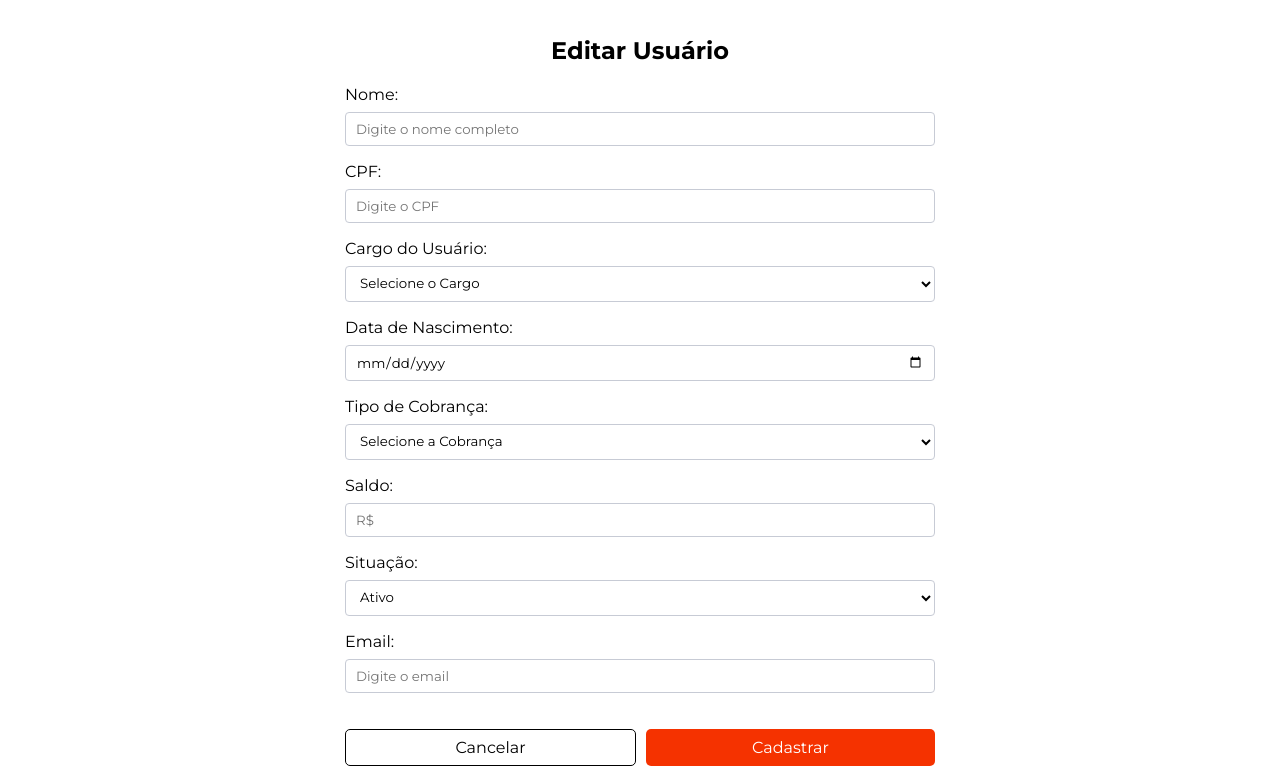
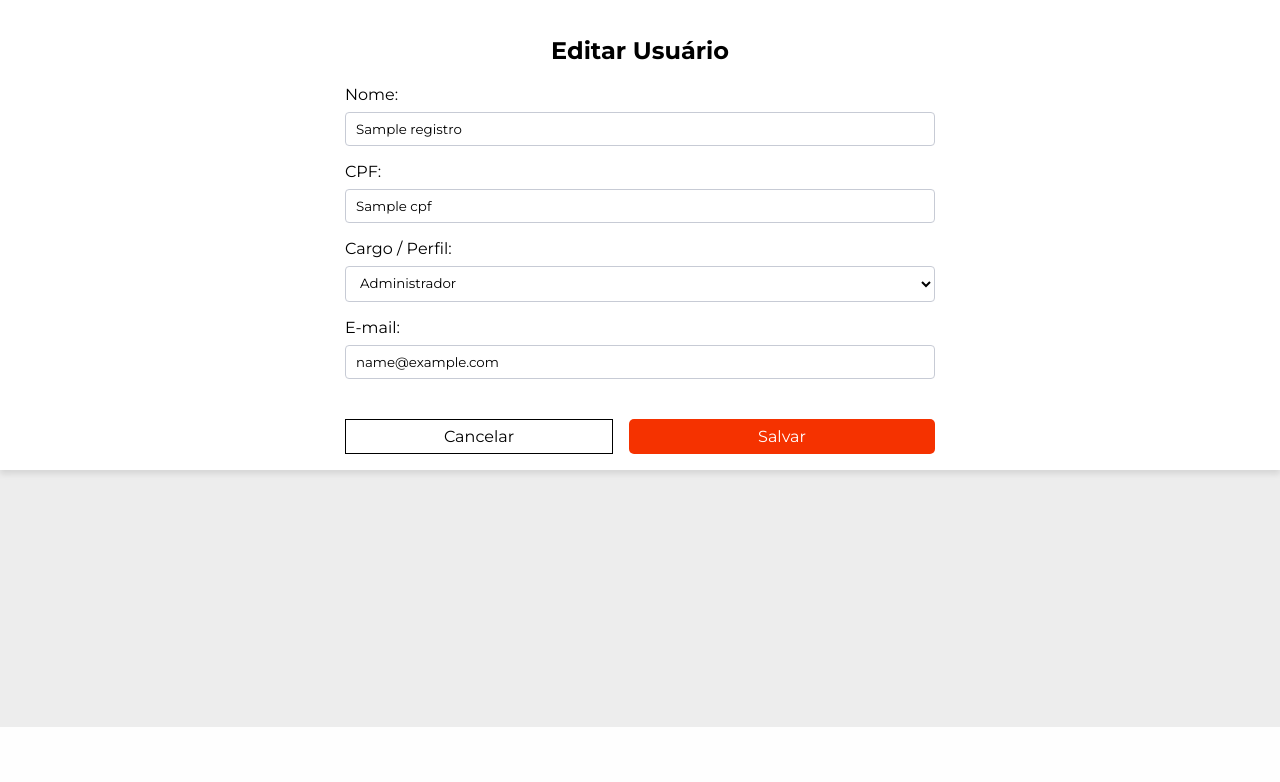
Before and after one commit to minesweepr/Gestao-PROMOS, a Flask app: template app/templates/editar_usuario.html in a window 1280 px wide. Shown: the part 73-855 px from the top of the page. After the commit the page ends 800 px from the top, so only its background shows below. Run offline with Flask 3, Linux system fonts and the light colour scheme; the template is opened without the code that fills it: most values are stand-ins (such as "Sample title", 1, 10 or a date in 2020); parts of the project's set-up code (start-up, migrations or seed data) failed here and were passed over.

Commit message:
feat: ajusta edicao de usuario e enum tipo_aluno

```diff
--- a/app/__init__.py
+++ b/app/__init__.py
@@ -1,4 +1,5 @@
 import os
+from datetime import timedelta # <-- ADICIONAR ESTA IMPORTAÇÃO
 from flask import Flask, session
 from dotenv import load_dotenv
 
@@ -7,8 +8,16 @@ load_dotenv()
 app = Flask(__name__)
 app.secret_key = os.getenv("SECRET_KEY", "chave_secreta_padrao")
 
+# --- ADICIONAR ESTAS LINHAS PARA MANTER A SESSÃO ATIVA ---
+app.config['PERMANENT_SESSION_LIFETIME'] = timedelta(days=7)
+
 app.config["SUPABASE_URL"] = os.getenv("SUPABASE_URL")
 app.config["SUPABASE_PUBLISHABLE_KEY"] = os.getenv("SUPABASE_PUBLISHABLE_KEY")
+
+@app.before_request
+def make_session_permanent():
+    session.permanent = True
+# ---------------------------------------------------------
 
 @app.context_processor
 def inject_user():
--- a/app/templates/editar_usuario.html
+++ b/app/templates/editar_usuario.html
@@ -2,74 +2,105 @@
 
 {% block estilo %}
 <link rel="stylesheet" href="{{ url_for('static', filename='css/form.css') }}">
+<style>
+    .oculto {
+        display: none !important;
+    }
+</style>
 {% endblock %}
 
 {% block conteudo %}
-<form class="card-branco card-largo">
-    <h2>Editar Usuário</h2>
+<form class="card-branco card-largo" method="POST" action="{{ url_for('editar_usuario', tipo=tipo, id=id) }}">
+    <h2>Editar {{ 'Aluno' if tipo.lower() == 'aluno' else 'Usuário' }}</h2>
+
+    {% if erro %}
+    <p style="color: red; margin-bottom: 1rem; text-align: center; font-weight: bold;">{{ erro }}</p>
+    {% endif %}
+
     <section>
         <label for="nome">Nome:</label>
-        <input type="text" name="nome" id="nome" placeholder="Digite o nome completo" />
+        <input type="text" name="nome" id="nome" value="{{ registro.nome or '' }}" placeholder="Digite o nome completo" required />
     </section>
 
     <section>
         <label for="cpf">CPF:</label>
-        <input type="text" name="cpf" id="cpf" placeholder="Digite o CPF" />
+        <input type="text" name="cpf" id="cpf" value="{{ registro.cpf or '' }}" placeholder="Digite o CPF" required maxlength="11" />
     </section>
 
     <section>
-        <label for="cargo">Cargo do Usuário:</label>
-        <select name="cargo" id="cargo">
-            <option value="" disabled selected>Selecione o Cargo</option>
-            <option value="1">Administrador</option>
-            <option value="2">Aluno</option>
-            <option value="3">Estagiário</option>
+        <label for="cargo">Cargo / Perfil:</label>
+        <select name="cargo" id="cargo" required>
+            <option value="" disabled>Selecione o Cargo</option>
+            <option value="ADMINISTRADOR" {% if registro.cargo == 'ADMINISTRADOR' %}selected{% endif %}>Administrador</option>
+            <option value="ESTAGIARIO" {% if registro.cargo == 'ESTAGIARIO' %}selected{% endif %}>Estagiário</option>
+            <option value="ALUNO" {% if tipo.lower() == 'aluno' or registro.cargo == 'ALUNO' %}selected{% endif %}>Aluno</option>
         </select>
     </section>
-    <!--TODO: a partir da escolha do cargo, aparece o tipo de informação dele.
-              não precisa ser do jeito que eu fiz, com diferentes articles,
-              é só para visualizar a ideia-->
-    <article id="info-aluno">
+
+    <!-- Bloco específico para ALUNO -->
+    <article id="info-aluno" class="oculto">
         <section>
             <label for="dnasc">Data de Nascimento:</label>
-            <input type="date" name="dnasc" id="dnasc" />
+            <input type="date" name="dnasc" id="dnasc" value="{{ registro.data_nascimento or '' }}" />
         </section>
 
         <section>
-            <label for="cobranca">Tipo de Cobrança:</label>
-            <select name="cobranca" id="cobranca">
-                <option value="" disabled selected>Selecione a Cobrança</option>
-                <option value="1">Meia</option>
-                <option value="2">Inteira</option>
-                <option value="3">Gratuidade</option>
-                <option value="4">Outro</option>
-            </select>
-        </section>
+    <label for="cobranca">Tipo de Cobrança:</label>
+    <select name="cobranca" id="cobranca" required>
+        <option value="" disabled {% if not registro.tipo_aluno %}selected{% endif %}>Selecione a Cobrança</option>
+        <option value="PAGA_MEIA" {% if registro.tipo_aluno and registro.tipo_aluno.upper() in ['PAGA_MEIA', 'MEIA'] %}selected{% endif %}>Meia</option>
+        <option value="PAGA_INTEIRA" {% if registro.tipo_aluno and registro.tipo_aluno.upper() in ['PAGA_INTEIRA', 'INTEIRA'] %}selected{% endif %}>Inteira</option>
+        <option value="GRATUIDADE" {% if registro.tipo_aluno and registro.tipo_aluno.upper() == 'GRATUIDADE' %}selected{% endif %}>Gratuidade</option>
+    </select>
+</section>
 
         <section>
-            <label for="saldo">Saldo:</label>
-            <input type="number" name="saldo" id="saldo" placeholder="R$" />
-        </section>
-
-        <section>
-            <label for="situacao">Situação:</label>
-            <select name="situacao" id="situacao">
-                <option value="1">Ativo</option> <!--TODO: começa com o que esta no BDD-->
-                <option value="2">Inativo</option>
-            </select>
+            <label for="telefone">Telefone:</label>
+            <input type="text" name="telefone" id="telefone" value="{{ registro.telefone or '' }}" placeholder="Digite o telefone" />
         </section>
     </article>
 
-    <article id="info-funcionario">
+    <!-- Bloco específico para FUNCIONÁRIOS (Admin / Estagiário) -->
+    <article id="info-funcionario" class="oculto">
         <section>
-            <label for="email">Email:</label>
-            <input type="email" name="email" id="email" placeholder="Digite o email" />
+            <label for="email">E-mail:</label>
+            <input type="email" name="email" id="email" value="{{ registro.email or '' }}" placeholder="Digite o e-mail" />
         </section>
     </article>
 
-    <section>
-        <button class="btn-preto">Cancelar</button>
-        <button class="btn-vermelho">Cadastrar</button>
-    </section>
+    <section style="display: flex; gap: 1rem; margin-top: 1.5rem; justify-content: flex-end;">
+    <a href="{{ url_for('informacoes_usuario', tipo=tipo, id=id) }}" class="btn-preto" style="text-align: center; text-decoration: none; flex: 1; display: flex; align-items: center; justify-content: center;">
+        Cancelar
+    </a>
+    <button type="submit" class="btn-vermelho" style="flex: 1;">
+        Salvar
+    </button>
+</section>
 </form>
+
+<script>
+    document.addEventListener("DOMContentLoaded", function () {
+        const selectCargo = document.getElementById("cargo");
+        const infoAluno = document.getElementById("info-aluno");
+        const infoFuncionario = document.getElementById("info-funcionario");
+
+        function alternarExibicao() {
+            const valor = selectCargo.value;
+
+            if (valor === "ALUNO") {
+                infoAluno.classList.remove("oculto");
+                infoFuncionario.classList.add("oculto");
+            } else if (valor === "ADMINISTRADOR" || valor === "ESTAGIARIO") {
+                infoFuncionario.classList.remove("oculto");
+                infoAluno.classList.add("oculto");
+            } else {
+                infoAluno.classList.add("oculto");
+                infoFuncionario.classList.add("oculto");
+            }
+        }
+
+        selectCargo.addEventListener("change", alternarExibicao);
+        alternarExibicao();
+    });
+</script>
 {% endblock %}
```
Also changed, not shown: app/auth.py (+35 -12 lines), app/routes.py (+81 -21 lines).
